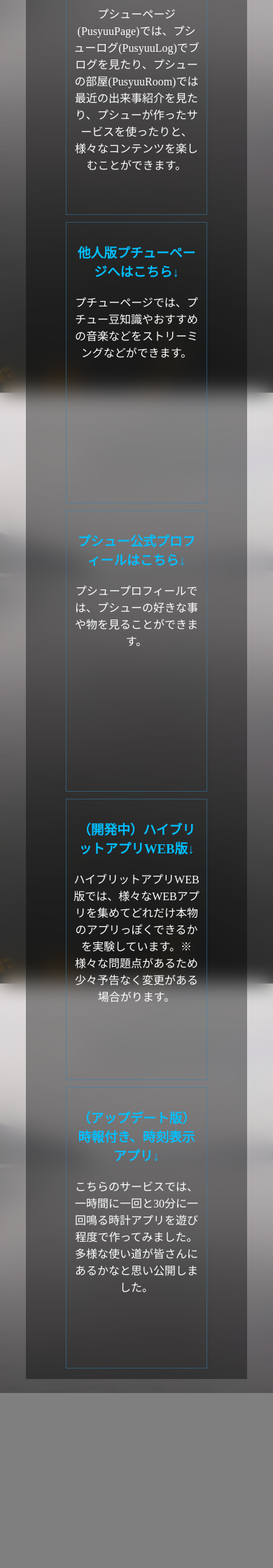
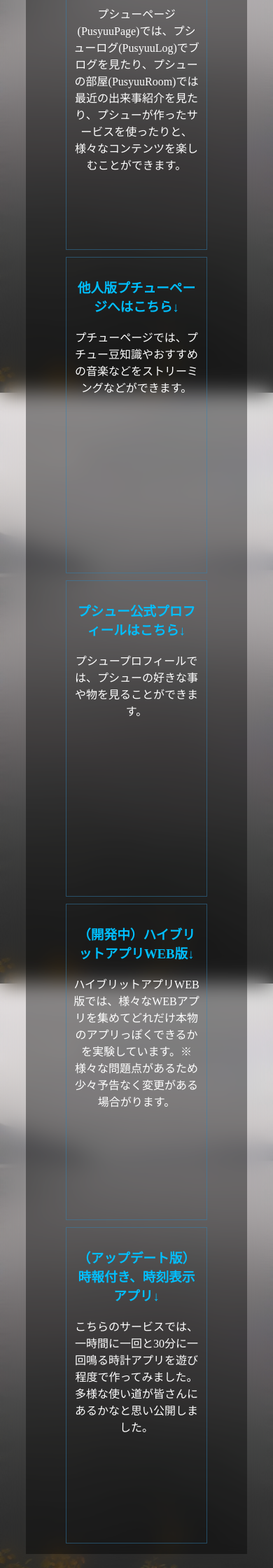
Before and after one commit to PusyuuOfficial/PusyuuPageInPHP, a PHP site: page /cgi-bin/ in a window 390 px wide. Shown: the part 1127-3367 px from the top of the page at 70% size. Before the commit the page ends 3117 px from the top, so only its background shows below. Run offline with PHP 8.4, Linux system fonts and the light colour scheme.

Commit message:
Add files via upload

```diff
--- a/Profile/GateProStyle.css
+++ b/Profile/GateProStyle.css
@@ -15,9 +15,9 @@ body {
 
 /*****************************************
   *----------------------------------
-  |  ThisStyleVersion: 3.9        |
+  |  ThisStyleVersion: 4.0        |
   |  © 2021-2023 By Pusyuu        |
-  |  LastUpdate: 2023-06-14       |
+  |  LastUpdate: 2023-06-19       |
   |  ・。・ﾌﾟｼｭｰ・・・。          |
 ----------------------------------*
 ******************************************/
@@ -210,7 +210,7 @@ button {
 
 .gate_box {
   width: 200px;
-  height: 400px;
+  height: 450px;
 }
 
 }
```
